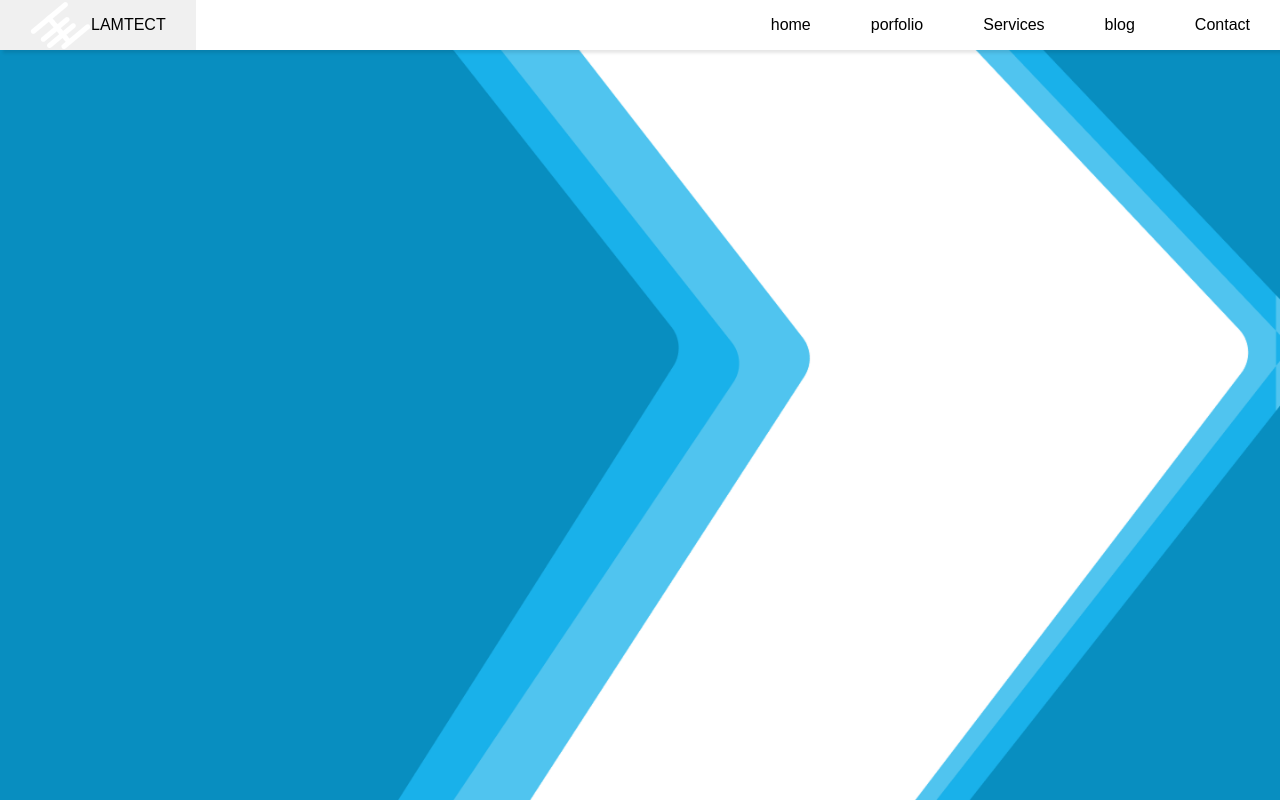
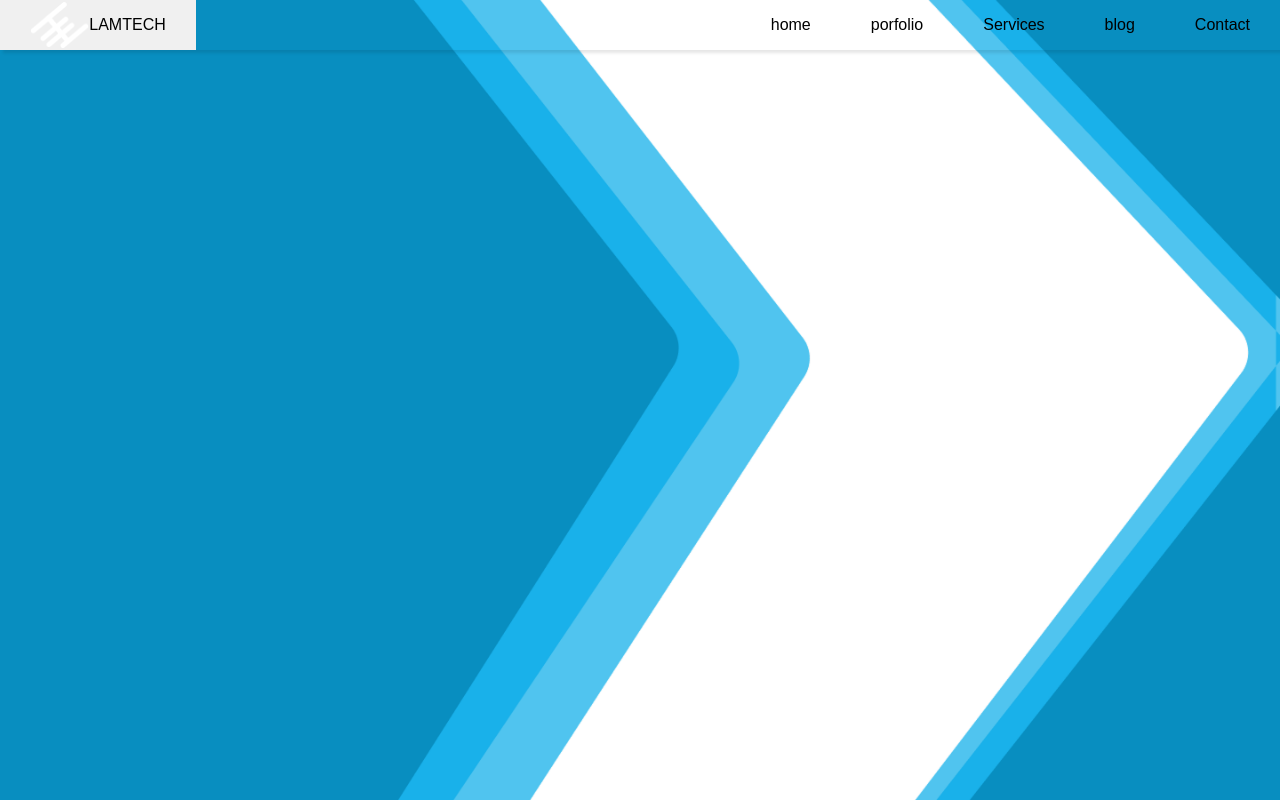
Before and after one commit to Lambert081/lamtech, a plain HTML site: page index.html in a window 1280 px wide. Drawn offline with Linux system fonts and the light colour scheme.

Commit message:
add modify

```diff
--- a/index.html
+++ b/index.html
@@ -22,7 +22,7 @@
                 <li><a href="">Contact</a></li>
             </ul>
             <ul>
-                <li><a class="logo" href=""><img src="./assets/Union.png" alt=""> LAMTECT</a></li>
+                <li><a href=""><img src="./assets/Union.png" alt="" width="59.3px" height="46.87px"><span class="lam">LAMTECH</span></a></li>
                 <li class="hideonMobile"><a href="">home</a></li>
                 <li class="hideonMobile"><a href="">porfolio</a></li>
                 <li class="hideonMobile"><a href="">Services</a></li>
@@ -46,5 +46,8 @@
             }
         </script>
     </header>
+    <main>
+        <div></div>
+    </main>
 </body>
 </html>
--- a/styles.css/home.css
+++ b/styles.css/home.css
@@ -18,7 +18,7 @@ body {
 }
 
 nav {
-    background-color: white;
+    /* background-color: white; */
     box-shadow: 3px 3px 3px rgba(0, 0, 0, 0.1);
 }
 
```
